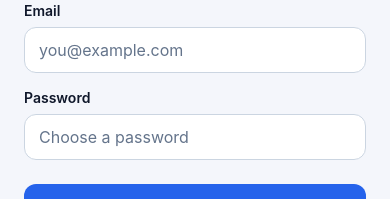
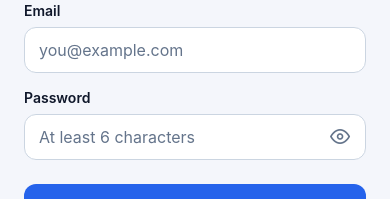
Before and after one commit to tingchungcheng/context-auth, a React Native app in the folder context-typescript/: screen /Signup in a window 390 px wide. Shown: the part 349-548 px from the top of the page. Built offline with nearby package versions, Linux system fonts and the light colour scheme.

Commit message:
Feature: Homescreen, eye pw visibility toggle

```diff
--- a/context-typescript/App.tsx
+++ b/context-typescript/App.tsx
@@ -3,6 +3,7 @@ import {StatusBar, useColorScheme} from 'react-native';
 import {NavigationContainer} from '@react-navigation/native';
 import {SafeAreaProvider} from 'react-native-safe-area-context';
 import {AuthProvider} from './src/context/AuthContext';
+import {ModalProvider} from './src/context/ModalContext';
 import {ToastProvider} from './src/context/ToastContext';
 import {RootNavigator} from './src/navigation/RootNavigator';
 
@@ -12,12 +13,14 @@ function App() {
   return (
     <SafeAreaProvider>
       <AuthProvider>
+        <ModalProvider>
           <ToastProvider>
             <NavigationContainer>
               <StatusBar barStyle={isDarkMode ? 'light-content' : 'dark-content'} />
               <RootNavigator />
             </NavigationContainer>
           </ToastProvider>
+        </ModalProvider>
       </AuthProvider>
     </SafeAreaProvider>
   );
--- a/context-typescript/package.json
+++ b/context-typescript/package.json
@@ -16,7 +16,8 @@
     "react": "19.3.0",
     "react-native": "0.88.0",
     "react-native-safe-area-context": "^5.5.2",
-    "react-native-screens": "^4.30.0"
+    "react-native-screens": "^4.30.0",
+    "react-native-vector-icons": "^10.3.0"
   },
   "devDependencies": {
     "@babel/core": "^7.25.2",
@@ -32,6 +33,7 @@
     "@react-native/typescript-config": "0.88.0",
     "@types/jest": "^29.5.13",
     "@types/react": "^19.2.0",
+    "@types/react-native-vector-icons": "^6.4.18",
     "@types/react-test-renderer": "^19.1.0",
     "eslint": "^8.19.0",
     "jest": "^29.6.3",
--- a/context-typescript/src/components/AuthTextField.tsx
+++ b/context-typescript/src/components/AuthTextField.tsx
@@ -1,28 +1,62 @@
-import React from 'react';
+import React, {useState} from 'react';
 import {
+  Pressable,
   StyleSheet,
   Text,
   TextInput,
   TextInputProps,
   View,
 } from 'react-native';
+import Feather from 'react-native-vector-icons/Feather';
 import {colors} from '../theme/colors';
 
 type Props = TextInputProps & {
   label: string;
-  error?: string;
+  error?: boolean;
+  showPasswordToggle?: boolean;
 };
 
-export function AuthTextField({label, error, ...inputProps}: Props) {
+export function AuthTextField({
+  label,
+  error,
+  showPasswordToggle,
+  secureTextEntry,
+  ...inputProps
+}: Props) {
+  const [passwordVisible, setPasswordVisible] = useState(false);
+  const isSecure = showPasswordToggle
+    ? !passwordVisible
+    : secureTextEntry;
+
   return (
     <View style={styles.wrapper}>
       <Text style={styles.label}>{label}</Text>
-      <TextInput
-        {...inputProps}
-        placeholderTextColor={colors.textMuted}
-        style={[styles.input, error ? styles.inputError : undefined]}
-      />
-      {error ? <Text style={styles.error}>{error}</Text> : null}
+      <View style={styles.inputRow}>
+        <TextInput
+          {...inputProps}
+          secureTextEntry={isSecure}
+          placeholderTextColor={colors.textMuted}
+          style={[
+            styles.input,
+            showPasswordToggle ? styles.inputWithToggle : undefined,
+            error ? styles.inputError : undefined,
+          ]}
+        />
+        {showPasswordToggle ? (
+          <Pressable
+            accessibilityRole="button"
+            accessibilityLabel={passwordVisible ? 'Hide password' : 'Show password'}
+            hitSlop={8}
+            onPress={() => setPasswordVisible(v => !v)}
+            style={styles.toggle}>
+            <Feather
+              name={passwordVisible ? 'eye-off' : 'eye'}
+              size={20}
+              color={colors.textMuted}
+            />
+          </Pressable>
+        ) : null}
+      </View>
     </View>
   );
 }
@@ -37,6 +71,9 @@ const styles = StyleSheet.create({
     color: colors.text,
     marginBottom: 8,
   },
+  inputRow: {
+    position: 'relative',
+  },
   input: {
     backgroundColor: colors.surface,
     borderWidth: 1,
@@ -47,12 +84,19 @@ const styles = StyleSheet.create({
     fontSize: 16,
     color: colors.text,
   },
+  inputWithToggle: {
+    paddingRight: 48,
+  },
   inputError: {
     borderColor: colors.error,
   },
-  error: {
-    marginTop: 6,
-    fontSize: 13,
-    color: colors.error,
+  toggle: {
+    position: 'absolute',
+    right: 12,
+    top: 0,
+    bottom: 0,
+    justifyContent: 'center',
+    width: 28,
+    alignItems: 'center',
   },
 });
--- /dev/null
+++ b/context-typescript/src/context/ModalContext.tsx
@@ -0,0 +1,118 @@
+import React, {
+  createContext,
+  useCallback,
+  useContext,
+  useMemo,
+  useState,
+} from 'react';
+import {
+  Modal,
+  Pressable,
+  StyleSheet,
+  Text,
+} from 'react-native';
+import {colors} from '../theme/colors';
+
+type ModalOptions = {
+  title: string;
+  message: string;
+};
+
+type ModalContextValue = {
+  showModal: (options: ModalOptions) => void;
+};
+
+const ModalContext = createContext<ModalContextValue | undefined>(undefined);
+
+export function ModalProvider({children}: {children: React.ReactNode}) {
+  const [modal, setModal] = useState<ModalOptions | null>(null);
+
+  const showModal = useCallback((options: ModalOptions) => {
+    setModal(options);
+  }, []);
+
+  const dismiss = useCallback(() => {
+    setModal(null);
+  }, []);
+
+  const value = useMemo(() => ({showModal}), [showModal]);
+
+  return (
+    <ModalContext.Provider value={value}>
+      {children}
+      <Modal
+        visible={modal !== null}
+        transparent
+        animationType="fade"
+        onRequestClose={dismiss}>
+        <Pressable style={styles.backdrop} onPress={dismiss}>
+          <Pressable style={styles.card} onPress={() => {}}>
+            <Text style={styles.title}>{modal?.title ?? ''}</Text>
+            <Text style={styles.message}>{modal?.message ?? ''}</Text>
+            <Pressable
+              style={({pressed}) => [
+                styles.button,
+                pressed ? styles.buttonPressed : undefined,
+              ]}
+              onPress={dismiss}>
+              <Text style={styles.buttonLabel}>OK</Text>
+            </Pressable>
+          </Pressable>
+        </Pressable>
+      </Modal>
+    </ModalContext.Provider>
+  );
+}
+
+export function useModal(): ModalContextValue {
+  const context = useContext(ModalContext);
+  if (!context) {
+    throw new Error('useModal must be used within a ModalProvider');
+  }
+  return context;
+}
+
+const styles = StyleSheet.create({
+  backdrop: {
+    flex: 1,
+    backgroundColor: 'rgba(15, 23, 42, 0.45)',
+    justifyContent: 'center',
+    alignItems: 'center',
+    padding: 24,
+  },
+  card: {
+    width: '100%',
+    maxWidth: 340,
+    backgroundColor: colors.surface,
+    borderRadius: 16,
+    padding: 24,
+    borderWidth: 1,
+    borderColor: colors.border,
+  },
+  title: {
+    fontSize: 18,
+    fontWeight: '700',
+    color: colors.text,
+    marginBottom: 10,
+  },
+  message: {
+    fontSize: 15,
+    lineHeight: 22,
+    color: colors.textMuted,
+    marginBottom: 20,
+  },
+  button: {
+    backgroundColor: colors.primary,
+    borderRadius: 12,
+    paddingVertical: 12,
+    alignItems: 'center',
+  },
+  buttonPressed: {
+    backgroundColor: colors.primaryPressed,
+  },
+  buttonLabel: {
+    color: '#FFFFFF',
+    fontSize: 16,
+    fontWeight: '600',
+  },
+});
--- a/context-typescript/src/screens/LoginScreen.tsx
+++ b/context-typescript/src/screens/LoginScreen.tsx
@@ -12,26 +12,41 @@ import {AuthTextField} from '../components/AuthTextField';
 import {FLOATING_TAB_BAR_HEIGHT} from '../components/FloatingTabBar';
 import {PrimaryButton} from '../components/PrimaryButton';
 import {useAuth} from '../context/AuthContext';
+import {useModal} from '../context/ModalContext';
 import {useToast} from '../context/ToastContext';
 import {colors} from '../theme/colors';
 import {MainTabParamList} from '../navigation/types';
 
 type Props = BottomTabScreenProps<MainTabParamList, 'Login'>;
+type FieldKey = 'email' | 'password';
 
 export function LoginScreen({navigation}: Props) {
   const {login} = useAuth();
   const {showToast} = useToast();
+  const {showModal} = useModal();
   const [email, setEmail] = useState('');
   const [password, setPassword] = useState('');
-  const [formError, setFormError] = useState<string | null>(null);
+  const [fieldErrors, setFieldErrors] = useState<Partial<Record<FieldKey, boolean>>>(
+    {},
+  );
+
+  const clearFieldError = (field: FieldKey) => {
+    setFieldErrors(prev => ({...prev, [field]: false}));
+  };
 
   const handleLogin = () => {
+    setFieldErrors({});
     const result = login(email, password);
     if (!result.success) {
-      setFormError(result.message ?? 'Unable to log in.');
+      if (result.field) {
+        setFieldErrors({[result.field]: true});
+      }
+      showModal({
+        title: 'Unable to log in',
+        message: result.message ?? 'Please check your details and try again.',
+      });
       return;
     }
-    setFormError(null);
     showToast('Welcome back!');
     navigation.navigate('Home');
   };
@@ -51,7 +66,11 @@ export function LoginScreen({navigation}: Props) {
         <AuthTextField
           label="Email"
           value={email}
-          onChangeText={setEmail}
+          onChangeText={text => {
+            clearFieldError('email');
+            setEmail(text);
+          }}
+          error={fieldErrors.email}
           autoCapitalize="none"
           autoCorrect={false}
           keyboardType="email-address"
@@ -61,17 +80,15 @@ export function LoginScreen({navigation}: Props) {
         <AuthTextField
           label="Password"
           value={password}
-          onChangeText={setPassword}
-          secureTextEntry
+          onChangeText={text => {
+            clearFieldError('password');
+            setPassword(text);
+          }}
+          error={fieldErrors.password}
+          showPasswordToggle
           textContentType="password"
           placeholder="Your password"
         />
-
-        {formError ? (
-          <View style={styles.bannerError}>
-            <Text style={styles.bannerErrorText}>{formError}</Text>
-          </View>
-        ) : null}
 
         <PrimaryButton label="Login" onPress={handleLogin} style={styles.primaryAction} />
       </ScrollView>
@@ -109,14 +126,4 @@ const styles = StyleSheet.create({
     marginBottom: 12,
     marginTop: 8,
   },
-  bannerError: {
-    backgroundColor: colors.errorBackground,
-    borderRadius: 10,
-    padding: 12,
-    marginBottom: 8,
-  },
-  bannerErrorText: {
-    color: colors.error,
-    fontSize: 14,
-  },
 });
--- a/context-typescript/src/screens/SignupScreen.tsx
+++ b/context-typescript/src/screens/SignupScreen.tsx
@@ -12,27 +12,42 @@ import {AuthTextField} from '../components/AuthTextField';
 import {FLOATING_TAB_BAR_HEIGHT} from '../components/FloatingTabBar';
 import {PrimaryButton} from '../components/PrimaryButton';
 import {useAuth} from '../context/AuthContext';
+import {useModal} from '../context/ModalContext';
 import {useToast} from '../context/ToastContext';
 import {colors} from '../theme/colors';
 import {MainTabParamList} from '../navigation/types';
 
 type Props = BottomTabScreenProps<MainTabParamList, 'Signup'>;
+type FieldKey = 'name' | 'email' | 'password';
 
 export function SignupScreen({navigation}: Props) {
   const {signup} = useAuth();
   const {showToast} = useToast();
+  const {showModal} = useModal();
   const [name, setName] = useState('');
   const [email, setEmail] = useState('');
   const [password, setPassword] = useState('');
-  const [formError, setFormError] = useState<string | null>(null);
+  const [fieldErrors, setFieldErrors] = useState<
+    Partial<Record<FieldKey, boolean>>
+  >({});
+
+  const clearFieldError = (field: FieldKey) => {
+    setFieldErrors(prev => ({...prev, [field]: false}));
+  };
 
   const handleSignup = () => {
+    setFieldErrors({});
     const result = signup(name, email, password);
     if (!result.success) {
-      setFormError(result.message ?? 'Unable to sign up.');
+      if (result.field) {
+        setFieldErrors({[result.field]: true});
+      }
+      showModal({
+        title: 'Unable to sign up',
+        message: result.message ?? 'Please check your details and try again.',
+      });
       return;
     }
-    setFormError(null);
     setPassword('');
     showToast('Account created. Please sign in.');
     navigation.navigate('Login');
@@ -53,7 +68,11 @@ export function SignupScreen({navigation}: Props) {
         <AuthTextField
           label="Name"
           value={name}
-          onChangeText={setName}
+          onChangeText={text => {
+            clearFieldError('name');
+            setName(text);
+          }}
+          error={fieldErrors.name}
           autoCapitalize="words"
           textContentType="name"
           placeholder="Your name"
@@ -61,7 +80,11 @@ export function SignupScreen({navigation}: Props) {
         <AuthTextField
           label="Email"
           value={email}
-          onChangeText={setEmail}
+          onChangeText={text => {
+            clearFieldError('email');
+            setEmail(text);
+          }}
+          error={fieldErrors.email}
           autoCapitalize="none"
           autoCorrect={false}
           keyboardType="email-address"
@@ -71,17 +94,15 @@ export function SignupScreen({navigation}: Props) {
         <AuthTextField
           label="Password"
           value={password}
-          onChangeText={setPassword}
-          secureTextEntry
+          onChangeText={text => {
+            clearFieldError('password');
+            setPassword(text);
+          }}
+          error={fieldErrors.password}
+          showPasswordToggle
           textContentType="newPassword"
-          placeholder="Choose a password"
+          placeholder="At least 6 characters"
         />
-
-        {formError ? (
-          <View style={styles.bannerError}>
-            <Text style={styles.bannerErrorText}>{formError}</Text>
-          </View>
-        ) : null}
 
         <PrimaryButton label="Signup" onPress={handleSignup} style={styles.primaryAction} />
       </ScrollView>
@@ -119,14 +140,4 @@ const styles = StyleSheet.create({
     marginBottom: 12,
     marginTop: 8,
   },
-  bannerError: {
-    backgroundColor: colors.errorBackground,
-    borderRadius: 10,
-    padding: 12,
-    marginBottom: 8,
-  },
-  bannerErrorText: {
-    color: colors.error,
-    fontSize: 14,
-  },
 });
--- a/context-typescript/src/types/auth.ts
+++ b/context-typescript/src/types/auth.ts
@@ -6,4 +6,5 @@ export type AuthUser = {
 export type AuthActionResult = {
   success: boolean;
   message?: string;
+  field?: 'name' | 'email' | 'password';
 };
```
Also changed, not shown: context-typescript/src/context/AuthContext.tsx (+16 -9 lines), context-typescript/src/utils/validation.ts (added, +62 -0 lines), 5 other files (tests, documents, lock files or other folders). Lines whose indentation alone changed are shown as unchanged.
